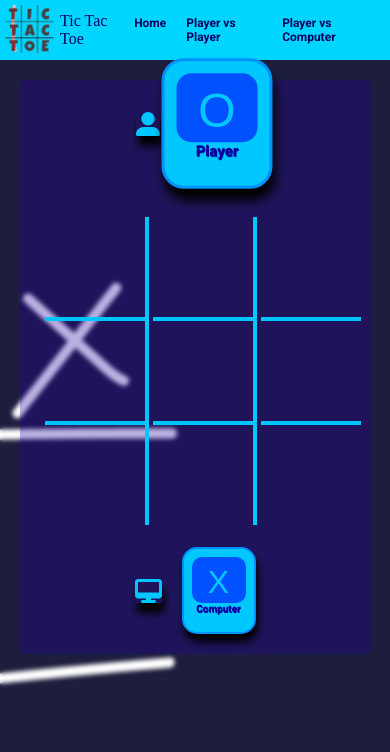
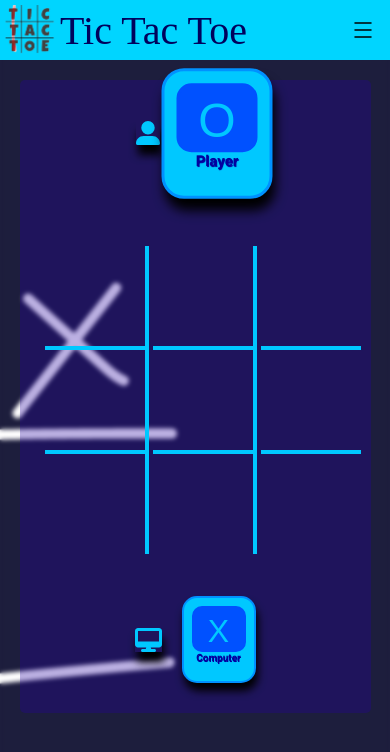
Before and after one commit to ramishbinsiddique15/PRODIGY_WD_03, a React (Vite) app: page /pvc in a window 390 px wide. Shown: the top 752 px of the page. Built offline with nearby package versions, Linux system fonts and the light colour scheme; a web font is replaced by a local one.

Commit message:
Adjusting Navbar

```diff
--- a/src/components/Home.css
+++ b/src/components/Home.css
@@ -1,6 +1,6 @@
 .container {
     position: relative;
-    height: 75vh;
+    min-height: 75vh;
     width: 70vw;
     background: rgba(36, 0, 165, 0.306);
     margin: auto;
--- a/src/components/Navbar.css
+++ b/src/components/Navbar.css
@@ -35,43 +35,61 @@ nav{
     text-shadow: 2px 2px 8px rgb(0, 2, 93);
     font-size: 22px;
   }
+.hamburger{
+  display: none;
+}
+.popup{
+  background-color: black;
+  position: fixed;
+    right: 0;
+    top: -120%;
+    transition: all 0.3s;
+    z-index: 1;
+    width: 50vw;
+    height: 15vh;
+    padding: 0px;
+  overflow: hidden;
+  border-radius: 20px;
+  padding: 5px 20px;
+  transition: 0.3s ease-in-out;
+  display: none;
+}
+.popup ul{
+  display: flex;
+  flex-direction: column;
+  list-style: none;
+  gap: 15px;
+}
+.popup ul li{
+  color: orange;
 
-  @media (max-width:665px){
-    .title h1{
-      font-size: 20px;
-    }
-    li {
-      font-size: 14px;
-    }
-    li:hover {
-      font-size: 16px;
-    }
+  text-decoration: none;
+}
+.popup ul li a {
+  text-decoration: none;
+  border: none;
+  color: inherit;
+}
+
+.popup ul li a:visited {
+  text-decoration: none;
+  border: none;
+  color: inherit;
+}
+
+
+.popup ul li:hover{
+  text-shadow: 2px 2px 8px orange;
+}
+@media (max-width:768px){
+  .hamburger{
+    display: block;
+    text-align: center;
   }
-
-  @media (max-width: 480px) {
-    .title h1 {
-      font-size: 18px;
-    }
-
-    li {
-      font-size: 12px;
-    }
-
-    li:hover {
-      font-size: 14px;
-    }
+  .menu ul li{
+    display: none;
   }
-
-  @media (max-width: 390px) {
-    .title h1 {
-      font-size: 16px;
-    }
-
-    li {
-      font-size: 12px;
-    }
-
-    li:hover {
-      font-size: 14px;
-    }
+  .popup{
+    display: block;
   }
+}
--- a/src/components/Navbar.jsx
+++ b/src/components/Navbar.jsx
@@ -4,6 +4,10 @@ import "./Navbar.css";
 import { NavLink } from "react-router-dom";
 
 const Navbar = () => {
+  const handlePopup = () => {
+    const popup = document.querySelector('.popup');
+    popup.style.top = (popup.style.top === '-120%') ? '7%' : '-120%';
+  }
   return (
     <>
       <nav>
@@ -13,12 +17,63 @@ const Navbar = () => {
         </div>
         <div className="menu">
           <ul>
-          <NavLink to="/"><li>Home</li></NavLink>
-          <NavLink to="/pvp"><li>Player vs Player</li></NavLink>
-          <NavLink to="/pvc"><li>Player vs Computer</li></NavLink>
+            <NavLink to="/" style={{ textDecoration: 'none' }}>
+              <li>Home</li>
+            </NavLink>
+            <NavLink to="/pvp" style={{ textDecoration: 'none' }}>
+              <li>Player vs Player</li>
+            </NavLink>
+            <NavLink to="/pvc" style={{ textDecoration: 'none' }}>
+              <li>Player vs Computer</li>
+            </NavLink>
+          <svg
+          onClick={handlePopup}
+            className="hamburger"
+            xmlns="http://www.w3.org/2000/svg"
+            viewBox="0 0 24 24"
+            width="24"
+            height="24"
+            color="#000000"
+            fill="none"
+          >
+            <path
+              d="M4 5L20 5"
+              stroke="currentColor"
+              stroke-width="1.5"
+              stroke-linecap="round"
+              stroke-linejoin="round"
+            />
+            <path
+              d="M4 12L20 12"
+              stroke="currentColor"
+              stroke-width="1.5"
+              stroke-linecap="round"
+              stroke-linejoin="round"
+            />
+            <path
+              d="M4 19L20 19"
+              stroke="currentColor"
+              stroke-width="1.5"
+              stroke-linecap="round"
+              stroke-linejoin="round"
+            />
+          </svg>
           </ul>
         </div>
       </nav>
+      <div className="popup">
+      <ul>
+            <NavLink to="/" style={{ textDecoration: 'none' }}>
+              <li onClick={handlePopup}>Home</li>
+            </NavLink>
+            <NavLink to="/pvp" style={{ textDecoration: 'none' }}>
+              <li onClick={handlePopup}>Player vs Player</li>
+            </NavLink>
+            <NavLink to="/pvc" style={{ textDecoration: 'none' }}>
+              <li onClick={handlePopup}>Player vs Computer</li>
+            </NavLink>
+      </ul>
+      </div>
     </>
   );
 };
```
